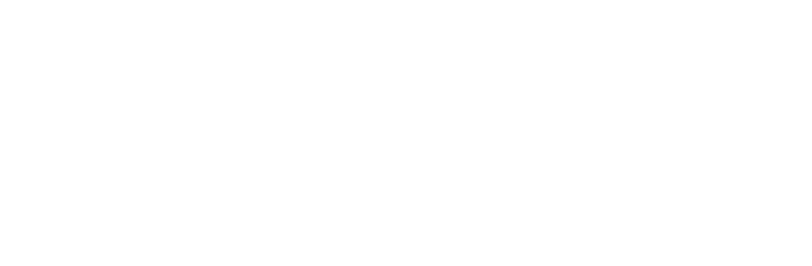
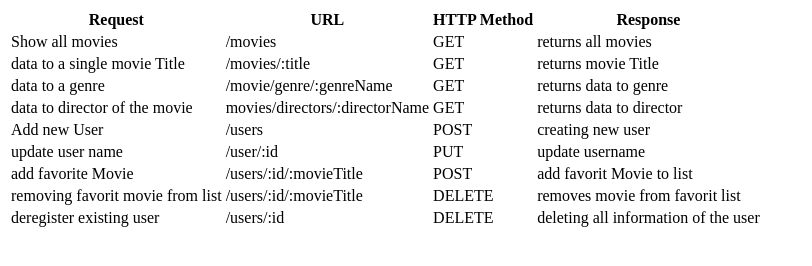
Before and after one commit to Foxxy097/movie_api, a website: page public/documentation.html in a window 1280 px wide. Shown: the whole page, without its empty margins (0-812 px from the left). Drawn offline with Linux system fonts and the light colour scheme.

Commit message:
information

```diff
--- a/public/documentation.html
+++ b/public/documentation.html
@@ -1,8 +1,73 @@
 <!DOCTYPE html>
 <html>
+
 <head>
   <meta charset="UTF-8" />
+  <title>myFlix</title>
 </head>
 <body>
+  <table>
+      <tr>
+          <th>Request</th>
+          <th>URL</th>
+          <th>HTTP Method</th>
+          <th>Response</th>
+      </tr>
+      <tr>
+        <td>Show all movies</td>
+        <td>/movies</td>
+        <td>GET</td>
+        <td>returns all movies</td>
+      </tr>
+      <tr>
+        <td>data to a single movie Title</td>
+        <td>/movies/:title </td>
+        <td>GET</td>
+        <td>returns movie Title</td>
+      </tr>
+      <tr>
+        <td>data to a genre</td>
+        <td>/movie/genre/:genreName</td>
+        <td>GET</td>
+        <td>returns data to genre</td>
+      </tr>
+      <tr>
+        <td>data to director of the movie</td>
+        <td>movies/directors/:directorName</td>
+        <td>GET</td>
+        <td>returns data to director</td>
+      </tr>
+      <tr>
+        <td>Add new User</td>
+        <td>/users</td>
+        <td>POST</td>
+        <td>creating new user</td>
+      </tr>
+      <tr>
+        <td>update user name</td>
+        <td>/user/:id</td>
+        <td>PUT</td>
+        <td>update username</td>
+      </tr>
+      <tr>
+        <td>add favorite Movie</td>
+        <td>/users/:id/:movieTitle</td>
+        <td>POST</td>
+        <td>add favorit Movie to list</td>
+      </tr>
+      <tr>
+        <td>removing favorit movie from list</td>
+        <td>/users/:id/:movieTitle</td>
+        <td>DELETE</td>
+        <td>removes movie from favorit list</td>
+      </tr>
+      <tr>
+        <td>deregister existing user</td>
+        <td>/users/:id</td>
+        <td>DELETE</td>
+        <td>deleting all information of the user</td>
+      </tr>
+    </table>
 </body>
-</hmtl>
+
+</html>
```
